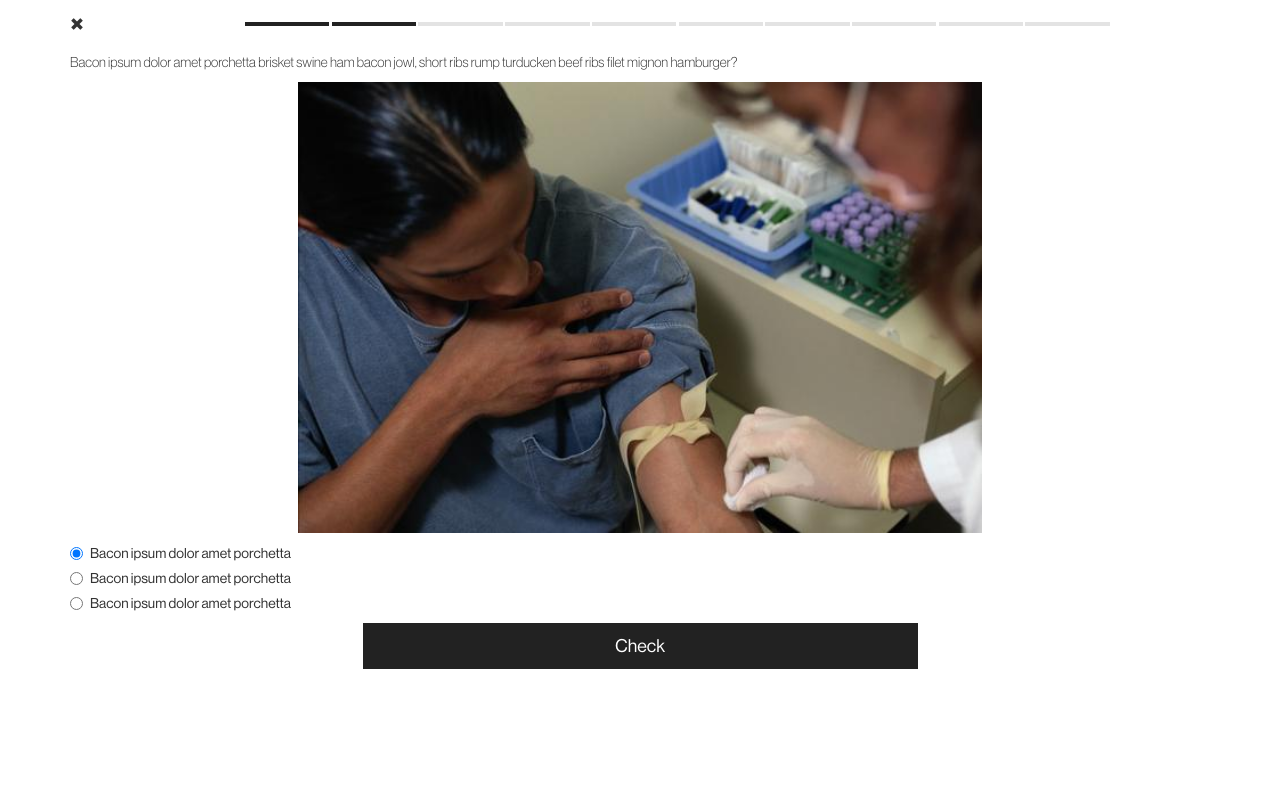
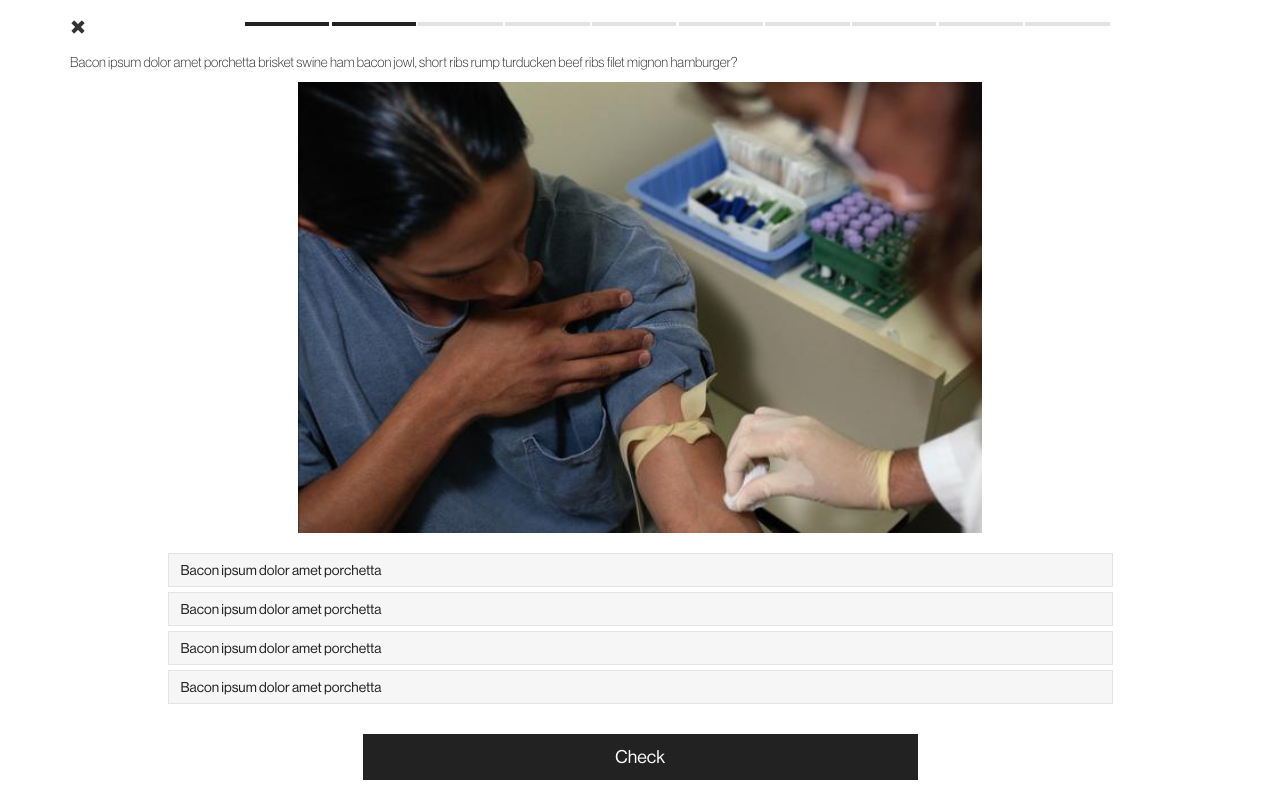
Before and after one commit to JNazare/mobile-askii-site, a Flask app: page /course/1/question/1 in a window 1280 px wide. Run offline with Flask 2, Linux system fonts and the light colour scheme; some libraries are stand-ins or nearby versions.

Commit message:
tempate updates

```diff
--- a/app.py
+++ b/app.py
@@ -18,4 +18,4 @@ def question_response(course_id, question_id):
 	return render_template('question_response.html')
 
 if __name__ == '__main__':
-    app.run(host='0.0.0.0')
+    app.run(host='0.0.0.0', debug=True)
--- a/static/css/style.css
+++ b/static/css/style.css
@@ -146,3 +146,25 @@ a:hover,a:focus{
   float: right;
   padding-left: 0px;
 }
+
+.form-holder{
+  margin-top: 20px;
+  margin-bottom: 30px;
+}
+
+.btn-primary,
+.btn-primary:hover,
+.btn-primary:focus {
+  color: #222;
+  text-shadow: none; /* Prevent inheritence from `body` */
+  background-color: #f6f6f6;
+  border: 1px solid #e3e3e3;
+  border-radius: 0px;
+  white-space: normal;
+  text-align: left;
+}
+
+.glyphicon-remove{
+  font-size: 16px;
+  margin-top: 4px;
+}
--- a/templates/question_response.html
+++ b/templates/question_response.html
@@ -20,25 +20,15 @@
     <div class="center-align">
       <img src="/static/img/phlebotomy_technician_certification.jpg" width="60%">
     </div>
+  </div>
+</div>
+<div class="row">
+  <div class="col-md-10 col-md-offset-1 col-sm-10 col-sm-offset-1 col-xs-10 col-xs-offset-1 form-holder">
     <form>
-      <div class="radio">
-        <label>
-          <input type="radio" name="optionsRadios" id="optionsRadios1" value="option1" checked>
-          Bacon ipsum dolor amet porchetta
-        </label>
-      </div>
-      <div class="radio">
-        <label>
-          <input type="radio" name="optionsRadios" id="optionsRadios2" value="option2">
-          Bacon ipsum dolor amet porchetta
-        </label>
-      </div>
-      <div class="radio">
-        <label>
-          <input type="radio" name="optionsRadios" id="optionsRadios3" value="option3">
-          Bacon ipsum dolor amet porchetta
-        </label>
-      </div>
+      <button class="btn btn-block btn-primary">Bacon ipsum dolor amet porchetta</button>
+      <button class="btn btn-block btn-primary">Bacon ipsum dolor amet porchetta</button>
+      <button class="btn btn-block btn-primary">Bacon ipsum dolor amet porchetta</button>
+      <button class="btn btn-block btn-primary">Bacon ipsum dolor amet porchetta</button>
     </form>
   </div>
 </div>
```
